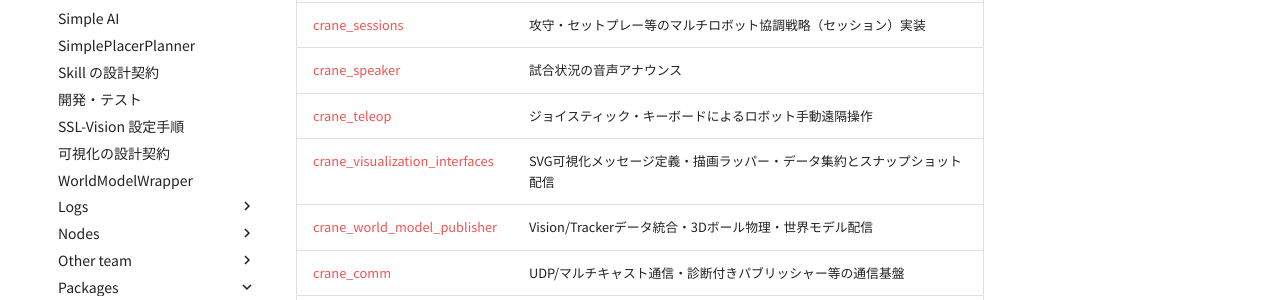
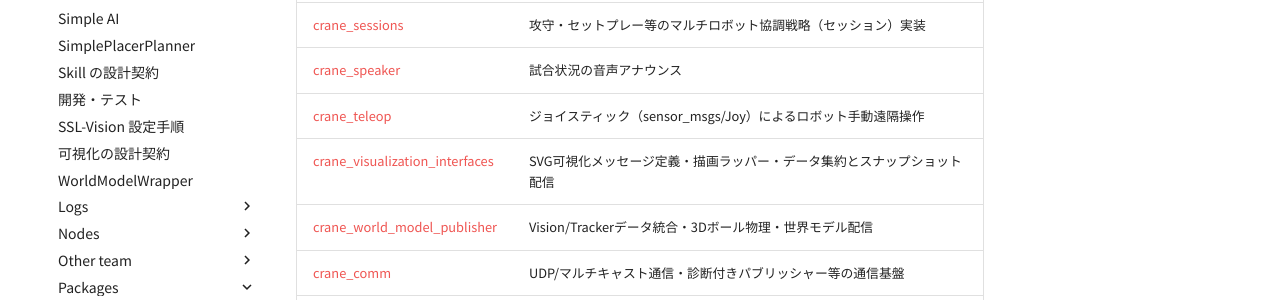
Before and after one commit to ibis-ssl/ibis_documentation, an MkDocs documentation site: the page built from docs/ai/packages/index.md, in a window 1280 px wide and 900 px high, scrolled down 524 px. Shown: the part 154-454 px from the top of the window. Built offline with MkDocs 1.6.1 and Material for MkDocs 9.7.7, drawn with Linux system fonts in a browser that asks for light colours; nearby versions of some CDN libraries; some web fonts are replaced; comment, search, counter and statistics services are not loaded.

Commit message:
🔄 synced local 'docs/ai' with remote 'docs'

```diff
--- a/docs/ai/packages/index.md
+++ b/docs/ai/packages/index.md
@@ -14,7 +14,7 @@
 | [crane_session_coordinator](https://github.com/ibis-ssl/crane/tree/develop/crane_session_coordinator) | ゲーム状態管理・設定駆動型ロボット役割（セッション）割り当て |
 | [crane_sessions](https://github.com/ibis-ssl/crane/tree/develop/crane_sessions) | 攻守・セットプレー等のマルチロボット協調戦略（セッション）実装 |
 | [crane_speaker](https://github.com/ibis-ssl/crane/tree/develop/crane_speaker) | 試合状況の音声アナウンス |
-| [crane_teleop](https://github.com/ibis-ssl/crane/tree/develop/crane_teleop) | ジョイスティック・キーボードによるロボット手動遠隔操作 |
+| [crane_teleop](https://github.com/ibis-ssl/crane/tree/develop/crane_teleop) | ジョイスティック（sensor_msgs/Joy）によるロボット手動遠隔操作 |
 | [crane_visualization_interfaces](https://github.com/ibis-ssl/crane/tree/develop/crane_visualization_interfaces) | SVG可視化メッセージ定義・描画ラッパー・データ集約とスナップショット配信 |
 | [crane_world_model_publisher](https://github.com/ibis-ssl/crane/tree/develop/crane_world_model_publisher) | Vision/Trackerデータ統合・3Dボール物理・世界モデル配信 |
 | [crane_comm](https://github.com/ibis-ssl/crane/tree/develop/utility/crane_comm) | UDP/マルチキャスト通信・診断付きパブリッシャー等の通信基盤 |
```
